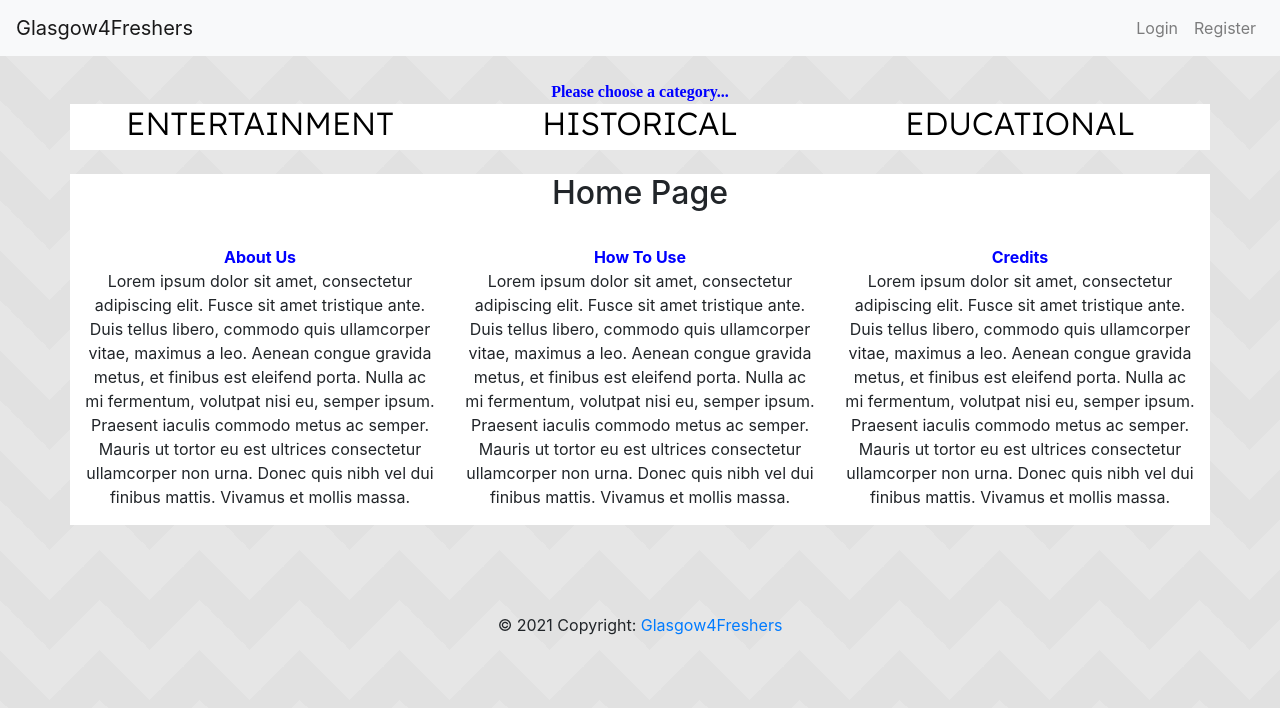
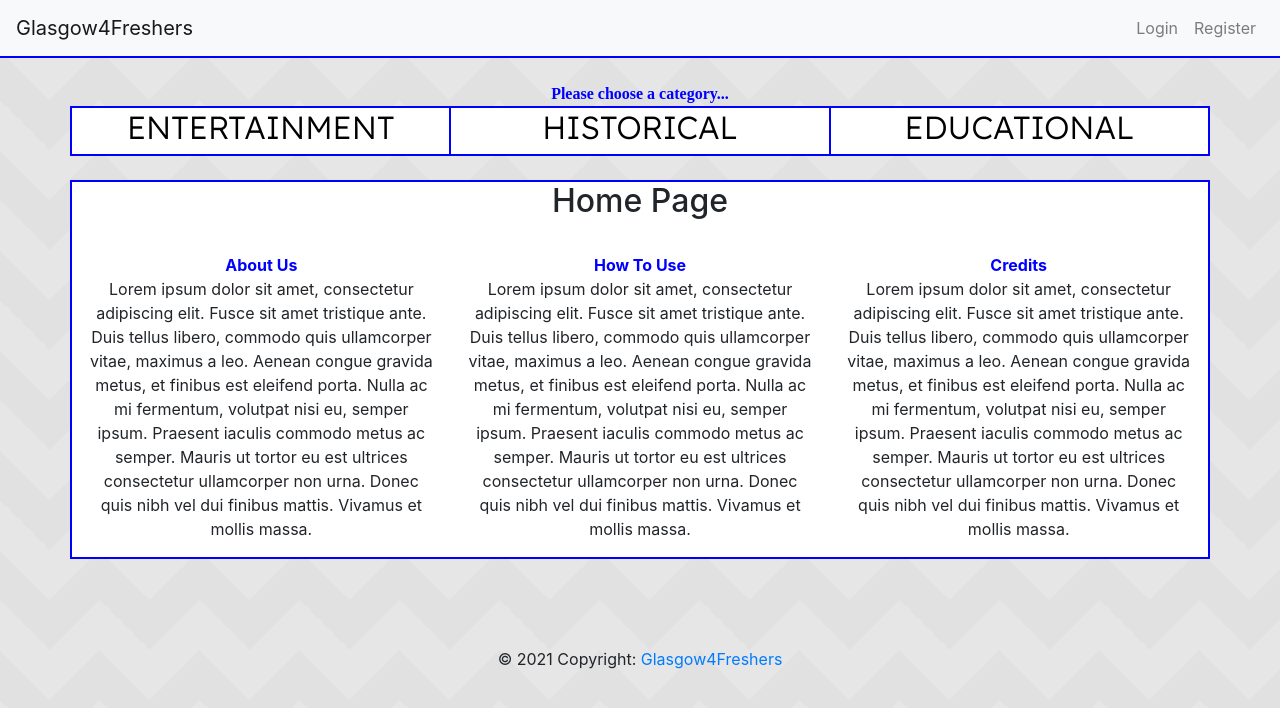
Before and after one commit to lukehops/Glasgow4Freshers, a Django app: page / in a window 1280 px wide. Shown: the top 708 px of the page. Run offline with Django 3.2, Linux system fonts and the light colour scheme; some libraries are stand-ins or nearby versions; some web fonts are replaced.

Commit message:
template styling

```diff
--- a/templates/base.html
+++ b/templates/base.html
@@ -33,6 +33,10 @@
 			  background-color: var(--stripe);
 			}
 
+			nav {
+				border-bottom: 2px solid blue;
+			}
+
 			.container {
 				text-align: center;
 			}
@@ -49,18 +53,28 @@
 				font-family: 'Lexend', sans-serif;
 			}
 
+			.cat-selection div {
+				border: 2px solid blue;
+				border-right: 0px;
+			}
+
+			.cat-selection div:3 {
+				border: 2px solid blue;
+				border-right: 0px;
+			}
+
 			.cat-selection a {
 				text-decoration: none;
 				color: black;
 			}
 
-			.cats {
-			}
+
 
 			.homecontent {
 				width: 100%;
 				height: auto;
 				background: white;
+				border: 2px solid blue;
 			}
 
 			.hometitles {
@@ -94,9 +108,9 @@
 	  </div>
 
 	  <div class="row cat-selection justify-content-center">
-	  	<a href="#" ><div class="col-sm cats"><h2>ENTERTAINMENT</a></h2></div>
-	  	<a href="#" ><div class="col-sm cats"><h2>HISTORICAL</a></h2></div>
-	  	<a href="#" ><div class="col-sm cats"><h2>EDUCATIONAL</a></h2></div>
+	  	<div class="col-sm cats"><a href="#" ><h2>ENTERTAINMENT</a></h2></div>
+	  	<div class="col-sm cats"><a href="#" ><h2>HISTORICAL</a></h2></div>
+	  	<div style="border-right: 2px solid blue" class="col-sm cats"><a href="#" ><h2>EDUCATIONAL</a></h2></div>
 	  </div>
 	</div>
 	</div>
```
